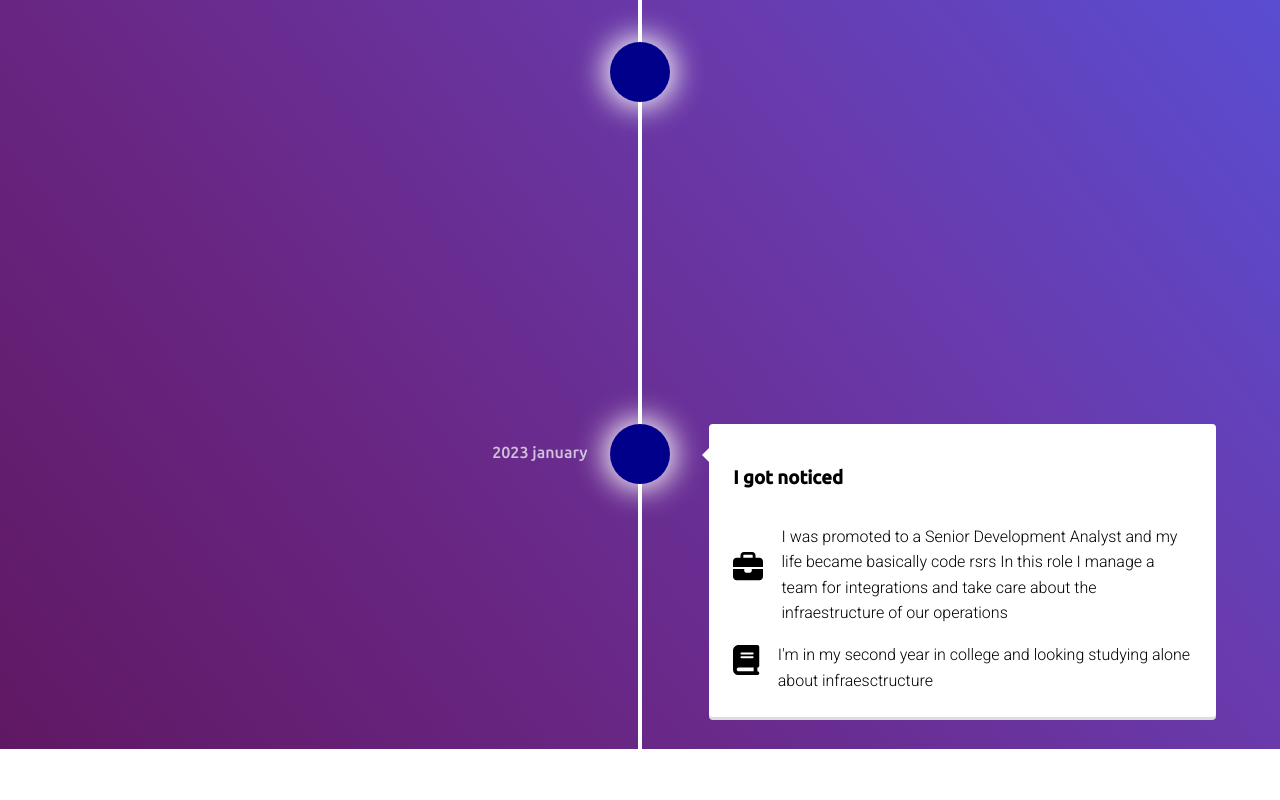
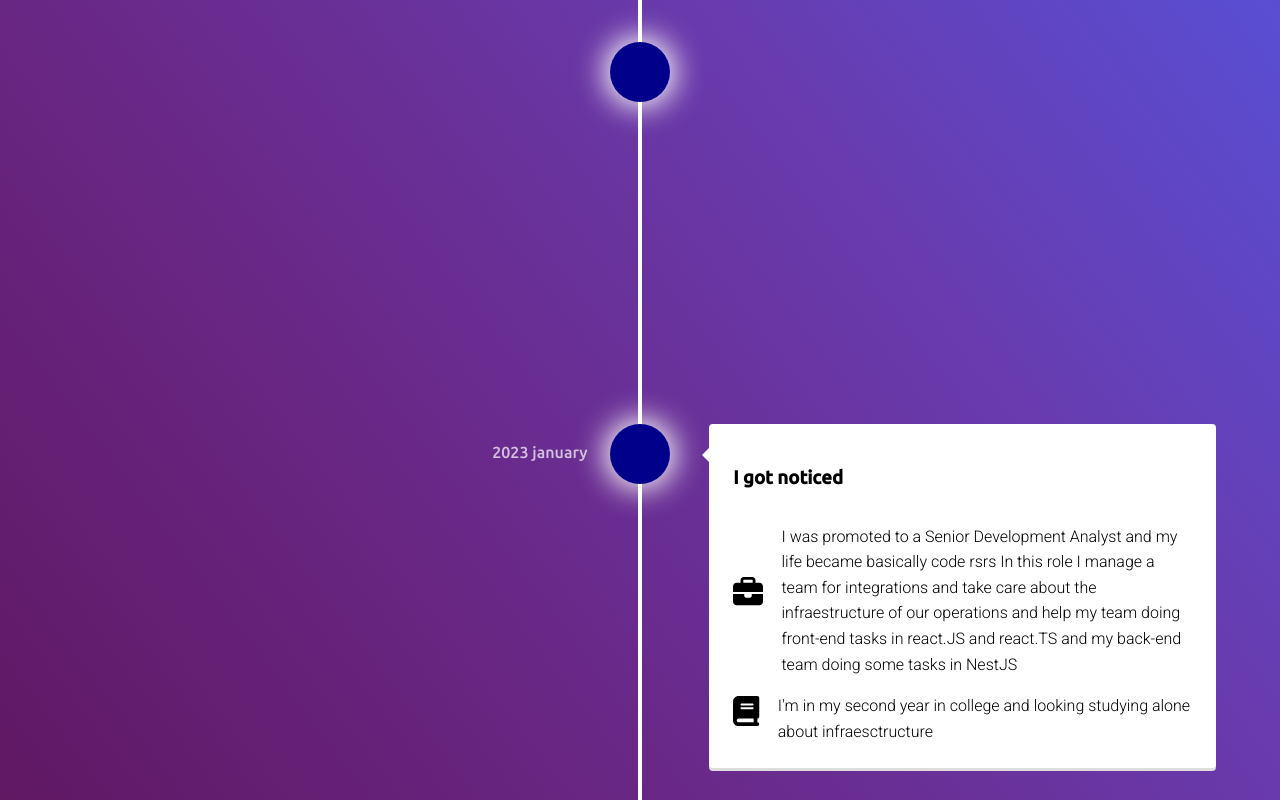
Before and after one commit to teusmamf/Portfolio, a React (Vite) app: page /History in a window 1280 px wide. Shown: the part 883-1683 px from the top of the page. Before the commit the page ends 1632 px from the top, so only its background shows below. Built offline with nearby package versions, Linux system fonts and the light colour scheme; a web font is replaced by a local one.

Commit message:
colocando que eu faço algumas tasks na timeline

```diff
--- a/public/assets/timelineData.js
+++ b/public/assets/timelineData.js
@@ -27,7 +27,7 @@
         id:3,
         title:"I got noticed",
         education:"I'm in my second year in college and looking studying alone about infraesctructure",
-        description:"I was promoted to a Senior Development Analyst and my life became basically code rsrs \n In this role I manage a team for integrations and take care about the infraestructure of our operations",
+        description:"I was promoted to a Senior Development Analyst and my life became basically code rsrs \n In this role I manage a team for integrations and take care about the infraestructure of our operations\n and help my team doing front-end tasks in react.JS and react.TS and my back-end team doing some tasks in NestJS",
         year:"2023 january",
         icon:"work",
     },
--- a/src/components/skills.jsx
+++ b/src/components/skills.jsx
@@ -75,7 +75,7 @@
                         transition={{ duration: 0.8 }}
 >
                     <p className="skills_text">
-                    In back-end , I have experience with node.js from my work and php I have done projects in college and projects alone also <br></br>
+                    In back-end , I have experience with node.js from my work and php I have done projects in college and projects alone also<br></br>
                     For java I've done some college projects and studied on my own <br></br>and in my beggining of my carreer I've done a tons of sql scripts to generate reports and fix our database structure in my work<br></br>
                     for python, I started to let my work with sql automated and I gained I lot of experience with python
                    </p>
```
